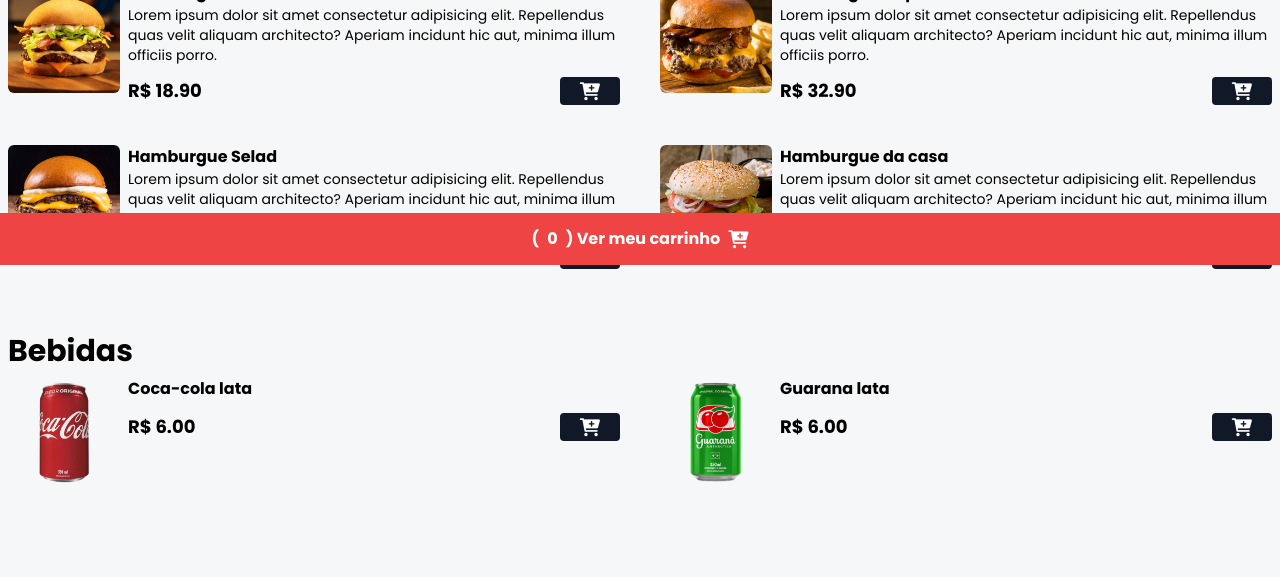
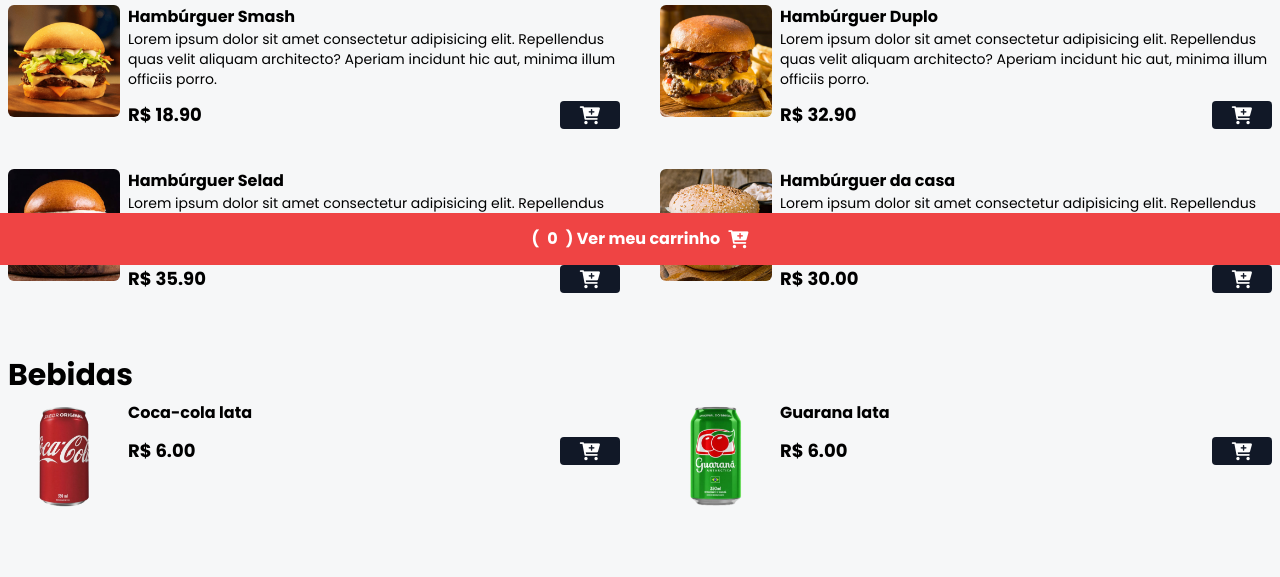
Before and after one commit to MDouglas-dev/cardapioweb, a website: page index.html in a window 1280 px wide. Shown: the part 535-1112 px from the top of the page. Before the commit the page ends 1088 px from the top, so only its background shows below. Drawn offline with nearby package versions, Linux system fonts and the light colour scheme.

Commit message:
correção de ortografia textural

```diff
--- a/index.html
+++ b/index.html
@@ -10,19 +10,19 @@
     <link href="https://fonts.googleapis.com/css2?family=Poppins:wght@400;500;700&display=swap" rel="stylesheet"/>
     <link rel="stylesheet" href="./styles/output.css"/>
     <meta property="og:type" content="website"/>
-    <meta property="og:title" content="cardapioWEB - A melhor lanchonete de João Pessoa"/>
+    <meta property="og:title" content="cardápioWEB - A melhor lanchonete de João Pessoa"/>
     <meta property="og:image" content="https://cardapioweb.vercel.app/assets/hamb-1.png"/>
     <meta property="og:description" content="Os melhores lanches estou aqui!"/>
-    <meta property="og:site_name" content="cardapioWEB"/>
+    <meta property="og:site_name" content="cardápioWEB"/>
 
-    <title>cardapioWEB - O cardapio da sua loja online</title>
+    <title>cardápioWEB - O cardápio da sua loja online</title>
 </head>
 <body>
-    <!--Header-->
+    //TODO: Header contendo logo e horário de abertura e Fechamento da loja online
     <header class="w-full h-[420px] bg-zinc-900 bg-home bg-cover bg-center">
         <div class="w-full h-full flex flex-col justify-center items-center">
             <img src="./assets/hamb-1.png" alt="Logo cardapioWEB" class="w-32 h-32 rounded-full shadow-lg hover:scale-110 duration-200"/>
-            <h1 class="text-3xl mt-4 mb-2 font-bold text-white">Dev Burguer</h1>
+            <h1 class="text-3xl mt-4 mb-2 font-bold text-white">Dev Burgue</h1>
 
             <span class="text-white font-medium">Rua dev 10, Jão Pessoa - PB</span>
 
@@ -40,16 +40,16 @@
         <main class="grid grid-cols-1 md:grid-cols-2 gap-7 md:gap-10 mx-auto max-w-7xl px-2 mb-16">
             <!--Produto Item-->
             <div class="flex gap-2">
-                <img src="./assets/hamb-1.png" alt="Hamburgue Smash" class="w-28 h-28 rounded-md hover:scale-110 hover:-rotate-2 duration-300">
+                <img src="./assets/hamb-1.png" alt="Hambúrguer Smash" class="w-28 h-28 rounded-md hover:scale-110 hover:-rotate-2 duration-300">
 
                 <div>
-                    <p class="font-bold">Hamburgue Smash</p>
+                    <p class="font-bold">Hambúrguer Smash</p>
                     <p class="text-sm">Lorem ipsum dolor sit amet consectetur adipisicing elit. Repellendus quas velit aliquam architecto? Aperiam incidunt hic aut, minima illum officiis porro.</p>
 
                     <div class="flex items-center gap-2 justify-between mt-3">
                         <p class="font-bold text-lg">R$ 18.90</p>
                         <button class="bg-gray-900 px-5 rounded add-to-cart-btn"
-                        data-name="Hamburgue Smash"
+                        data-name="Hambúrguer Smash"
                         data-price="18.90">
                             <i class="fa fa-cart-plus text-lg text-white"></i>
                         </button>
@@ -59,16 +59,16 @@
             <!--Fim Produto Item-->
             <!--Produto Item-->
             <div class="flex gap-2">
-                <img src="./assets/hamb-2.png" alt="Hamburgue Duplo" class="w-28 h-28 rounded-md hover:scale-110 hover:-rotate-2 duration-300">
+                <img src="./assets/hamb-2.png" alt="Hambúrguer Duplo" class="w-28 h-28 rounded-md hover:scale-110 hover:-rotate-2 duration-300">
 
                 <div>
-                    <p class="font-bold">Hamburgue Duplo</p>
+                    <p class="font-bold">Hambúrguer Duplo</p>
                     <p class="text-sm">Lorem ipsum dolor sit amet consectetur adipisicing elit. Repellendus quas velit aliquam architecto? Aperiam incidunt hic aut, minima illum officiis porro.</p>
 
                     <div class="flex items-center gap-2 justify-between mt-3">
                         <p class="font-bold text-lg">R$ 32.90</p>
                         <button class="bg-gray-900 px-5 rounded add-to-cart-btn"
-                        data-name="Hamburgue Duplo"
+                        data-name="Hambúrguer Duplo"
                         data-price="32.90">
                             <i class="fa fa-cart-plus text-lg text-white"></i>
                         </button>
@@ -78,16 +78,16 @@
             <!--Fim Produto Item-->
             <!--Produto Item-->
             <div class="flex gap-2">
-                <img src="./assets/hamb-3.png" alt="Hamburgue Selad" class="w-28 h-28 rounded-md hover:scale-110 hover:-rotate-2 duration-300">
+                <img src="./assets/hamb-3.png" alt="Hambúrguer Selado" class="w-28 h-28 rounded-md hover:scale-110 hover:-rotate-2 duration-300">
 
                 <div>
-                    <p class="font-bold">Hamburgue Selad</p>
+                    <p class="font-bold">Hambúrguer Selad</p>
                     <p class="text-sm">Lorem ipsum dolor sit amet consectetur adipisicing elit. Repellendus quas velit aliquam architecto? Aperiam incidunt hic aut, minima illum officiis porro.</p>
 
                     <div class="flex items-center gap-2 justify-between mt-3">
                         <p class="font-bold text-lg">R$ 35.90</p>
                         <button class="bg-gray-900 px-5 rounded add-to-cart-btn"
-                        data-name="Hamburgue Selad"
+                        data-name="Hambúrguer Selado"
                         data-price="35.90">
                             <i class="fa fa-cart-plus text-lg text-white"></i>
                         </button>
@@ -97,16 +97,16 @@
             <!--Fim Produto Item-->
             <!--Produto Item-->
             <div class="flex gap-2">
-                <img src="./assets/hamb-4.png" alt="Hamburgue da casa" class="w-28 h-28 rounded-md hover:scale-110 hover:-rotate-2 duration-300">
+                <img src="./assets/hamb-4.png" alt="Hambúrguer da casa" class="w-28 h-28 rounded-md hover:scale-110 hover:-rotate-2 duration-300">
 
                 <div>
-                    <p class="font-bold">Hamburgue da casa</p>
+                    <p class="font-bold">Hambúrguer da casa</p>
                     <p class="text-sm">Lorem ipsum dolor sit amet consectetur adipisicing elit. Repellendus quas velit aliquam architecto? Aperiam incidunt hic aut, minima illum officiis porro.</p>
 
                     <div class="flex items-center gap-2 justify-between mt-3">
                         <p class="font-bold text-lg">R$ 30.00</p>
                         <button class="bg-gray-900 px-5 rounded add-to-cart-btn"
-                        data-name="Hamburgue da casa"
+                        data-name="Hambúrguer da casa"
                         data-price="30.00">
                             <i class="fa fa-cart-plus text-lg text-white"></i>
                         </button>
```
